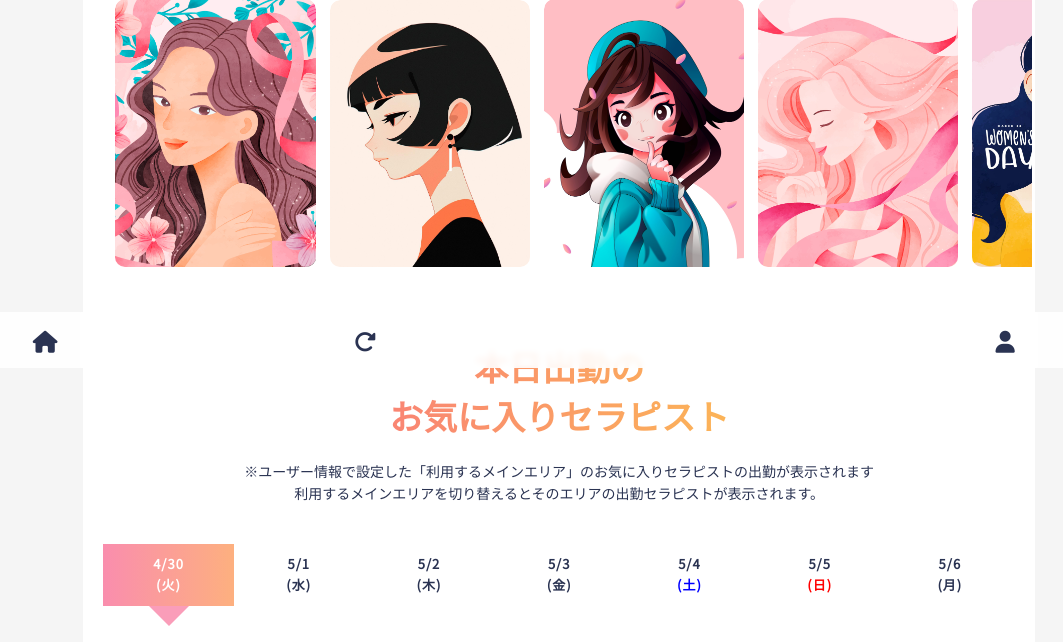
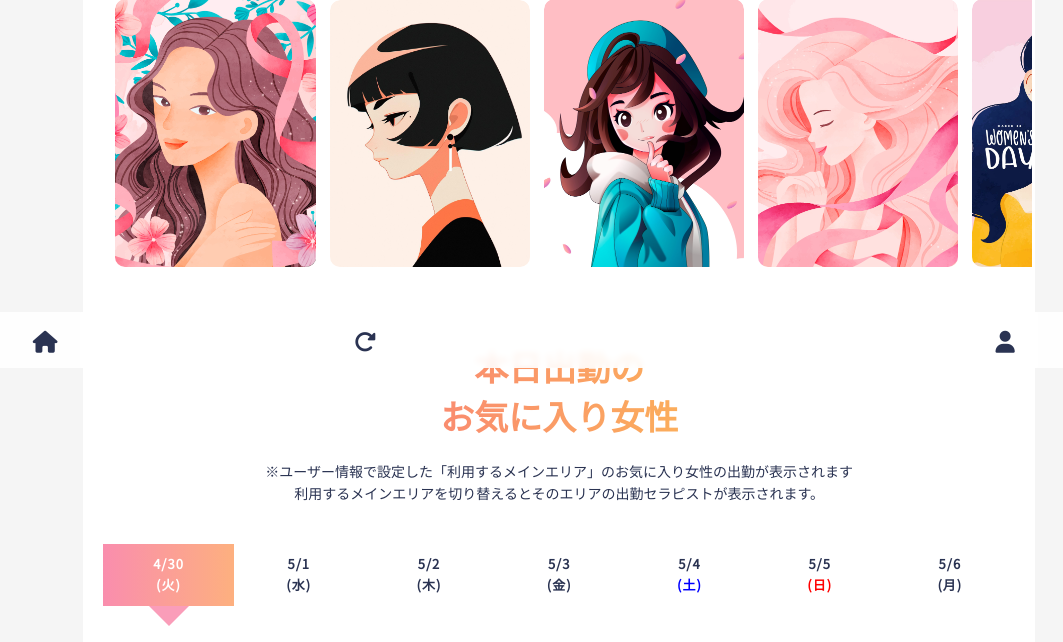
Before and after one commit to YF0414/20240613, a PHP site: page /mypage in a window 1280 px wide. Shown: the part 626-1268 px from the top of the page, without its empty margins (115-1178 px from the left). Run offline with PHP 8.4, Linux system fonts and the light colour scheme; some libraries are stand-ins or nearby versions.

Commit message:
Update index.php

```diff
--- a/soap.serapigram.com/mypage/index.php
+++ b/soap.serapigram.com/mypage/index.php
@@ -58,8 +58,8 @@ include $inc_path .'/inc/head.php';
   <div class="prof_item_cal"><a href="shop.php" target="_blank"><img src="<?=$com_href?>/img/soap05.jpg" alt=""></a></div>
 </div>
 
-<h2 class="member_h22" style="margin-bottom:10px;">本日出勤の<br>お気に入りセラピスト</h2>
-<p class="member_p">※ユーザー情報で設定した「利用するメインエリア」のお気に入りセラピストの出勤が表示されます<br>
+<h2 class="member_h22" style="margin-bottom:10px;">本日出勤の<br>お気に入り女性</h2>
+<p class="member_p">※ユーザー情報で設定した「利用するメインエリア」のお気に入り女性の出勤が表示されます<br>
 利用するメインエリアを切り替えるとそのエリアの出勤セラピストが表示されます。</p>
 
 
```
